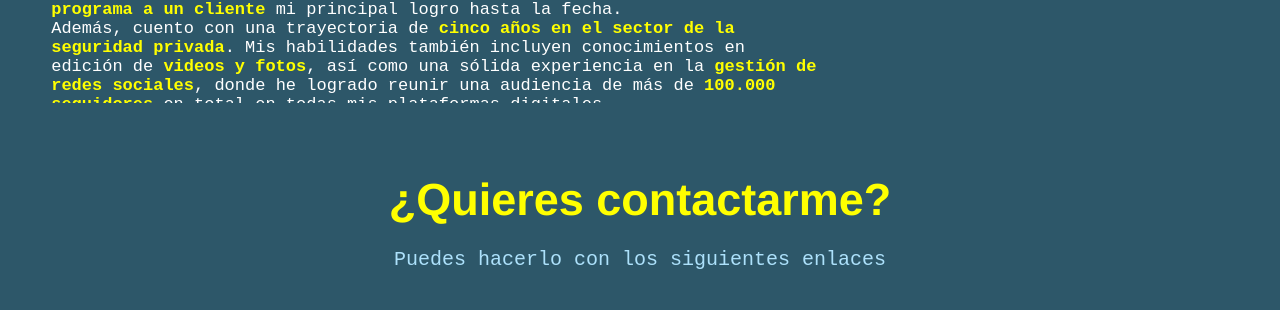
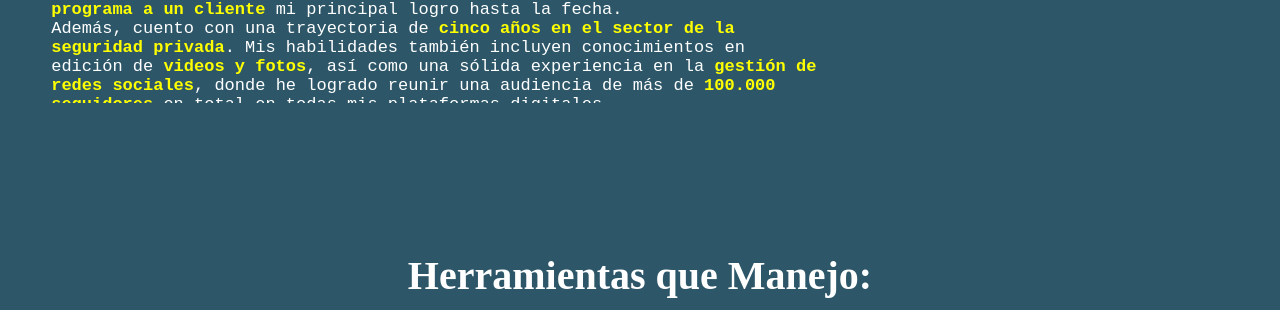
Before and after one commit to RamonB01/RamonB01.github.io, a plain HTML site: page index.html in a window 1280 px wide. Shown: the part 1107-1417 px from the top of the page. Drawn offline with Linux system fonts and the light colour scheme.

Commit message:
Limieza de codigo y agregamos nueva seccion

```diff
--- a/index.html
+++ b/index.html
@@ -46,6 +46,15 @@
         <br>Mi formación académica incluye estudios en la Secundaria "Normal Superior Dr. Pedro Ignacio de Castro Barros". En el presente, me encuentro matriculado en la <span style="color: yellow ; font-weight : bold;">Universidad Tecnológica Nacional</span>, donde curso la carrera de <span style="color: yellow ; font-weight : bold;">Tecnicatura Universitaria en Programación</span> y actualmente estoy cursando el segundo año.
         <br>En cuanto a mi experiencia laboral, he incursionado en trabajos relacionados con la programación de manera limitada, siendo <span style="color: yellow ; font-weight : bold;">la venta de un programa a un cliente</span> mi principal logro hasta la fecha.
         <br>Además, cuento con una trayectoria de <span style="color: yellow ; font-weight : bold;">cinco años en el sector de la seguridad privada</span>. Mis habilidades también incluyen conocimientos en edición de <span style="color: yellow ; font-weight : bold;">videos y fotos</span>, así como una sólida experiencia en la <span style="color: yellow ; font-weight : bold;">gestión de redes sociales</span>, donde he logrado reunir una audiencia de más de <span style="color: yellow ; font-weight : bold;">100.000 seguidores</span> en total en todas mis plataformas digitales.</div></p>
+    <div id="herra" class="herramientas">
+        <br>
+        <br>
+        <br>
+        <br>
+        <h1 style="font-size: 40px;">Herramientas que Manejo:</h1>
+        <p>Mi nombre es <span style="color: yellow ; font-weight : bold;">Barrera Ramón Adolfo Gustavo</span>, soy de <span style="color: yellow ; font-weight : bold;">Argentina</span> de la provincia de <span style="color: yellow ; font-weight : bold;">La Rioja</span>.
+    </div>
+
     <div id="contactoo" class="contacto">
         <h1><span style="color: yellow ; font-weight : bold; ; font-size : 45px ; font-family: Helvetica, sans-serif;">¿Quieres contactarme?</span></h1>
         <p>Puedes hacerlo con los siguientes enlaces</p>
@@ -56,7 +65,6 @@
                 <a href="https://www.youtube.com/c/Ramonetc" target="_blank"><img src="imagenweb/youtube.png" alt="yt"></a>
             </ol>
     </div>
-
     <div class="footer">
         <p> <br> Copyright © 2024 Barrera Ramón Adolfo Gustavo</p>
     </div>
--- a/style.css
+++ b/style.css
@@ -9,7 +9,6 @@ header{
 
 header a:hover {
     animation-delay: 3ms;
-    /* color: #266ca9; */
     color: yellow;
 }
 
@@ -22,7 +21,6 @@ header , ul  {
     font-size: larger;
     list-style-type: none;
     margin: 0;
-    /* padding: 0; */
     font-family: 'Franklin Gothic Medium', 'Arial Narrow', Arial, sans-serif
 }
 
@@ -35,7 +33,6 @@ nav ul li a {
 }
 
 header ul li{
-    /* color: yellow; */
     display:  inline;
     padding-top: 30px;
     margin-right: 40px;
@@ -82,8 +79,6 @@ header #al {
     padding-top: 20px;
     display: flex;
     flex-direction: row;
-    /* flex-direction: column; */
-    /* justify-content: flex-start; */
 }
 
 .contImg{
@@ -103,7 +98,6 @@ header #al {
     font-weight: bolder;
     font-size: 25px;
     color: white;
-    /* color: #071428; */
     margin: 6%;
     margin-top: 14%;
 }
@@ -115,14 +109,11 @@ header #al {
     background-color: #2d5769;
     display: flex;
     flex-direction: column;
-    /* justify-content: flex-start; */
 }
 
 .quien p{
     padding-left: 4%;
-    /* color: #ade1fb; */
     color: white;
-    /* height: 60%; */
     width: 60%;
     font-family: monospace;
     font-size: 17px;
@@ -131,13 +122,22 @@ header #al {
 .quien h1{
     padding-left: 4%;
     color: #ade1fb;
-    /* height: 60%; */
     width: 50%;
     font-family: monospace;
     font-weight: bold;
 
 }
 
+.herramientas{
+    background-color: #2d5769;
+    float: inline-end;
+    width: 100%;
+    padding-bottom: 50px;
+    padding-top: 50px;
+    text-align: center;
+    color: white
+
+}
 
 .contacto {
     background-color: #2d5769;
@@ -145,8 +145,6 @@ header #al {
     width: 100%;
     padding-bottom: 50px;
     padding-top: 50px;
-    /* padding: 5%;
-    padding-left: 5%; */
     text-align: center;
     color: white
 
@@ -160,9 +158,7 @@ header #al {
 
 .redes img{
     height: 40px;
-    /* padding-left: 2%; */
     margin: 2%;
-    /* padding-right: 2%; */
     filter: hue-rotate();
 }
 
```
Lines whose indentation alone changed are shown as unchanged.
